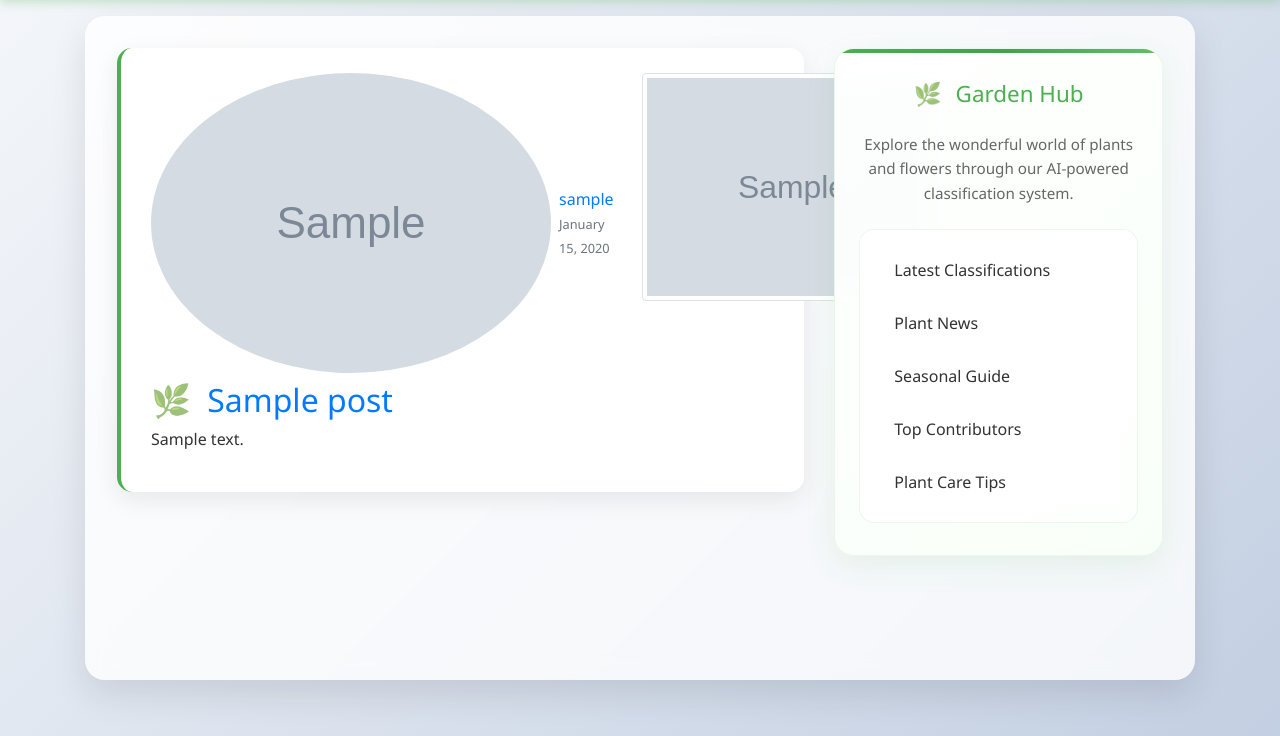
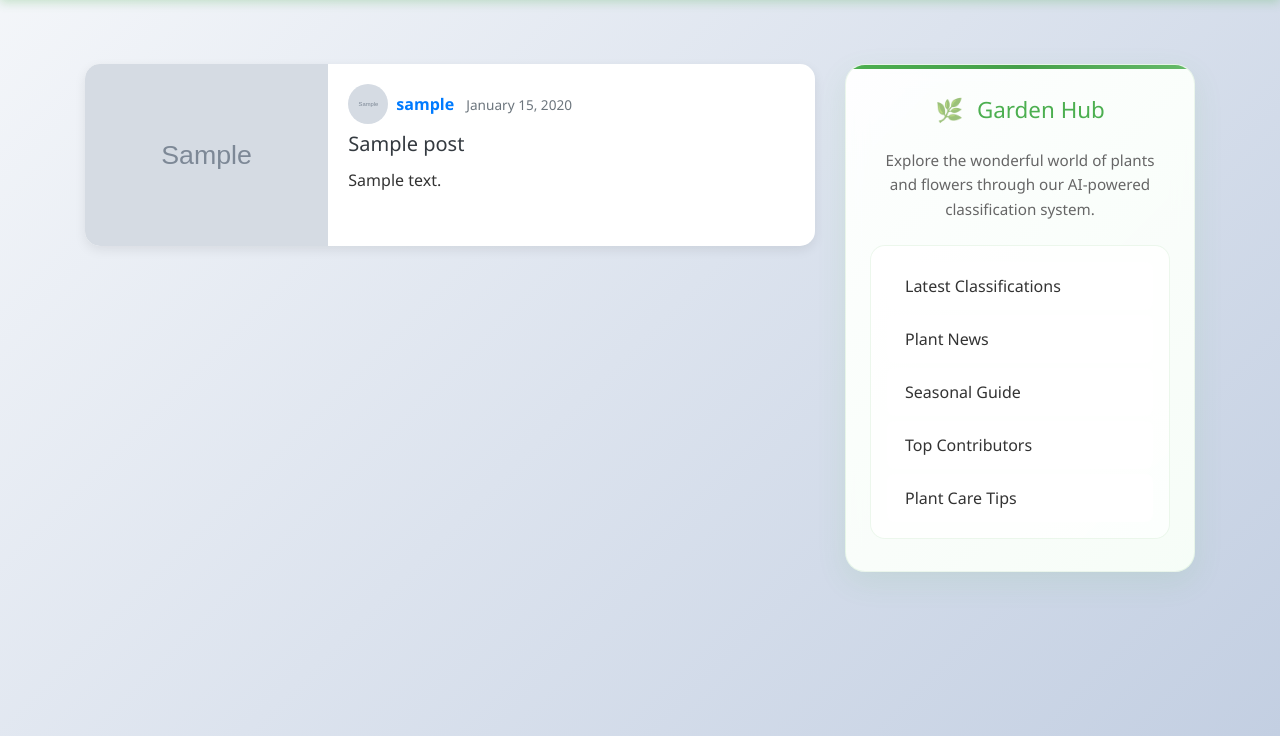
Before and after one commit to BejenaruIoanMatei/AI-PoweredFlowerClassification, a Django app: page /blog/ in a window 1280 px wide. Shown: the part 64-800 px from the top of the page. Run offline with Django 5.2, Linux system fonts and the light colour scheme; tables that the repository leaves empty hold one stand-in row (values such as "Sample post"); grey boxes marked "Sample" are stand-in pictures; parts of the project's set-up code (start-up, migrations or seed data) failed here and were passed over.

Commit message:
29: Blog page / Activity page UI

```diff
--- a/licenta_project/blog/static/blog/main.css
+++ b/licenta_project/blog/static/blog/main.css
@@ -259,6 +259,7 @@ body {
     border-radius: 15px;
     border: none;
     box-shadow: 0 4px 12px rgba(0,0,0,0.08);
+    overflow: hidden;
 }
 
 .card:hover, .post:hover {
@@ -266,11 +267,31 @@ body {
     box-shadow: 0 8px 25px rgba(0,0,0,0.15);
 }
 
+.card img.object-fit-cover {
+    object-fit: cover;
+  }
+
 /* ===== ACTIVITY FEED STYLES ===== */
 .activity-container {
     max-width: 100%;
     margin: 0 auto;
 }
+
+.card-title a {
+    text-decoration: none;
+  }
+
+
+.article-metadata small {
+    font-size: 0.85rem;
+    color: #888;
+  }
+
+
+.post-list img.img-fluid {
+    max-height: 100%;
+  }
+
 
 .activity-card {
     background: rgba(255,255,255,0.9);
@@ -379,6 +400,14 @@ h1::before, h2::before, h3::before {
         padding: 1rem;
     }
 
+    .card .row.no-gutters {
+        flex-direction: column;
+      }
+
+      .card img {
+        max-height: 250px;
+      }
+
     .classifier-container {
         margin: 1rem;
         padding: 2rem 1rem;
--- a/licenta_project/blog/templates/blog/base.html
+++ b/licenta_project/blog/templates/blog/base.html
@@ -91,9 +91,7 @@
         </div>
       </nav>
     </header>
-
-    <main role="main" class="container">
-      <div class="main-container">
+    <main class="container mt-5 pt-5">
         <div class="row content-wrapper">
           <div class="col-md-8">
             {%if messages %}
@@ -140,9 +138,7 @@
             </div>
           </div>
         </div>
-      </div>
-    </main>
-
+      </main>
 <script
   src="https://code.jquery.com/jquery-3.6.0.min.js"
   integrity="sha256-/xUj+3OJU5yExlq6GSYGSHk7tPXikynS7ogEvDej/m4="
--- a/licenta_project/blog/templates/blog/home.html
+++ b/licenta_project/blog/templates/blog/home.html
@@ -1,40 +1,49 @@
 {% extends "blog/base.html" %}
 
 {% block content %}
+  <div class="post-list">
     {% for post in posts %}
-    <article class="media content-section align-items-start d-flex justify-content-between">
-      <!-- Stânga: profil + conținut -->
-      <div class="media-body" style="flex: 1;">
+      <article class="card mb-4 shadow-sm">
+        <div class="row no-gutters">
+          <!-- Imagine postare dacă există -->
+          {% if post.image_post %}
+            <div class="col-md-4">
+              <img src="{{ post.image_post.url }}" class="img-fluid rounded-left h-100 w-100 object-fit-cover" alt="Post image" />
+            </div>
+          {% endif %}
+
+          <div class="col">
+            <div class="card-body">
               <div class="d-flex align-items-center mb-2">
-          <img class="rounded-circle article-img mr-2" src="{{ post.author.profile.image.url }}" />
+                <img
+                  src="{{ post.author.profile.image.url }}"
+                  alt="Profile"
+                  class="rounded-circle mr-2"
+                  style="width: 40px; height: 40px; object-fit: cover;"
+                />
                 <div class="article-metadata">
-            <a class="mr-2" href="{% url 'user-posts' post.author.username %}">
+                  <a class="mr-2 font-weight-bold" href="{% url 'user-posts' post.author.username %}">
                     {{ post.author }}
                   </a>
                   <small class="text-muted">{{ post.date_posted|date:"F d, Y" }}</small>
                 </div>
               </div>
 
-        <h2>
-          <a class="article-title" href="{% url 'post-detail' post.id %}">
+              <h5 class="card-title">
+                <a href="{% url 'post-detail' post.id %}" class="text-dark">
                   {{ post.title }}
                 </a>
-        </h2>
-        <p class="article-content">{{ post.content }}</p>
+              </h5>
+              <p class="card-text">{{ post.content|truncatewords:40 }}</p>
+            </div>
+          </div>
+        </div>
+      </article>
+    {% endfor %}
   </div>
 
-      <!-- Dreapta: imaginea postării -->
-      {% if post.image_post %}
-        <div style="margin-left: 20px;">
-          <img class="img-thumbnail" src="{{ post.image_post.url }}" style="max-width: 300px;" />
-        </div>
-      {% endif %}
-    </article>
-  {% endfor %}
-
   {% if is_paginated %}
-  <div style="margin-bottom: 3rem;">
-    <nav aria-label="Page navigation">
+    <nav aria-label="Page navigation" class="mt-4">
       <ul class="pagination justify-content-center">
         {% if page_obj.has_previous %}
           <li class="page-item"><a class="page-link" href="?page=1">First</a></li>
@@ -59,6 +68,5 @@
         {% endif %}
       </ul>
     </nav>
-  </div>
   {% endif %}
 {% endblock content %}
```
Lines whose indentation alone changed are shown as unchanged.
